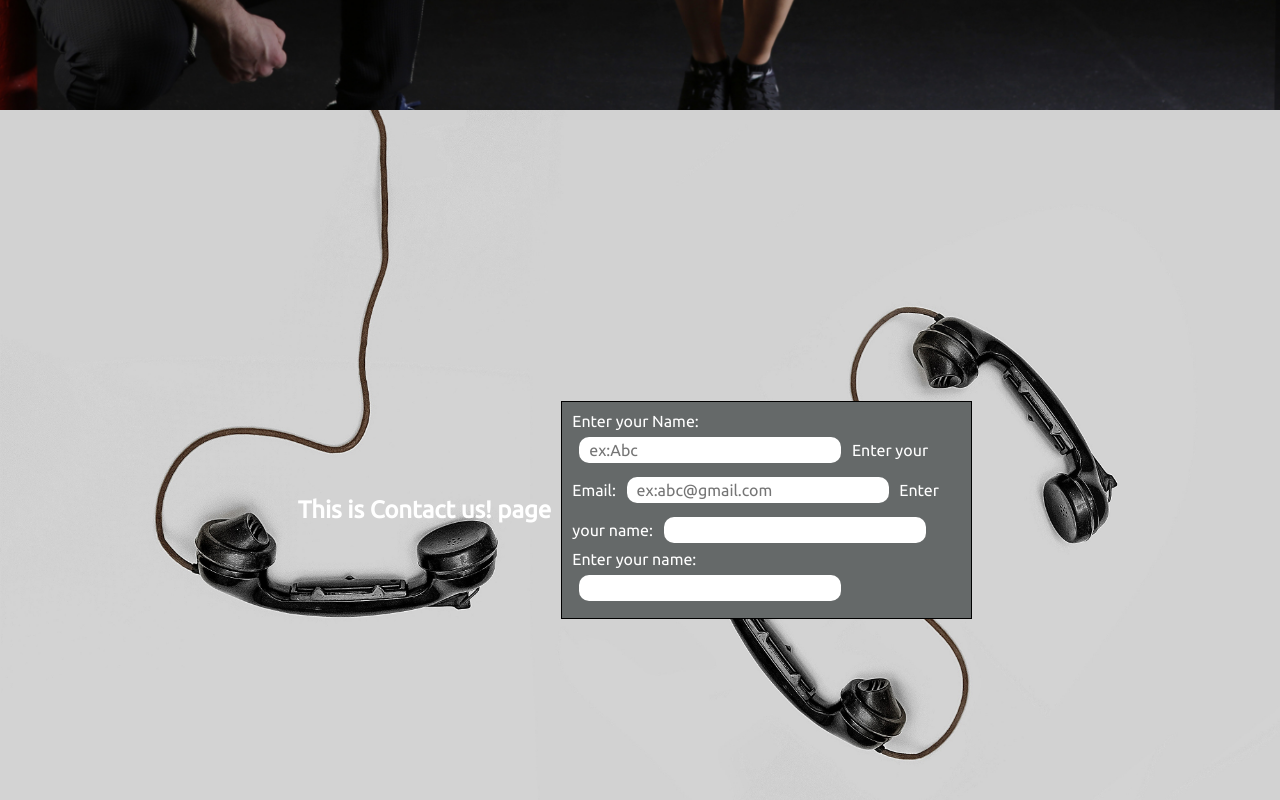
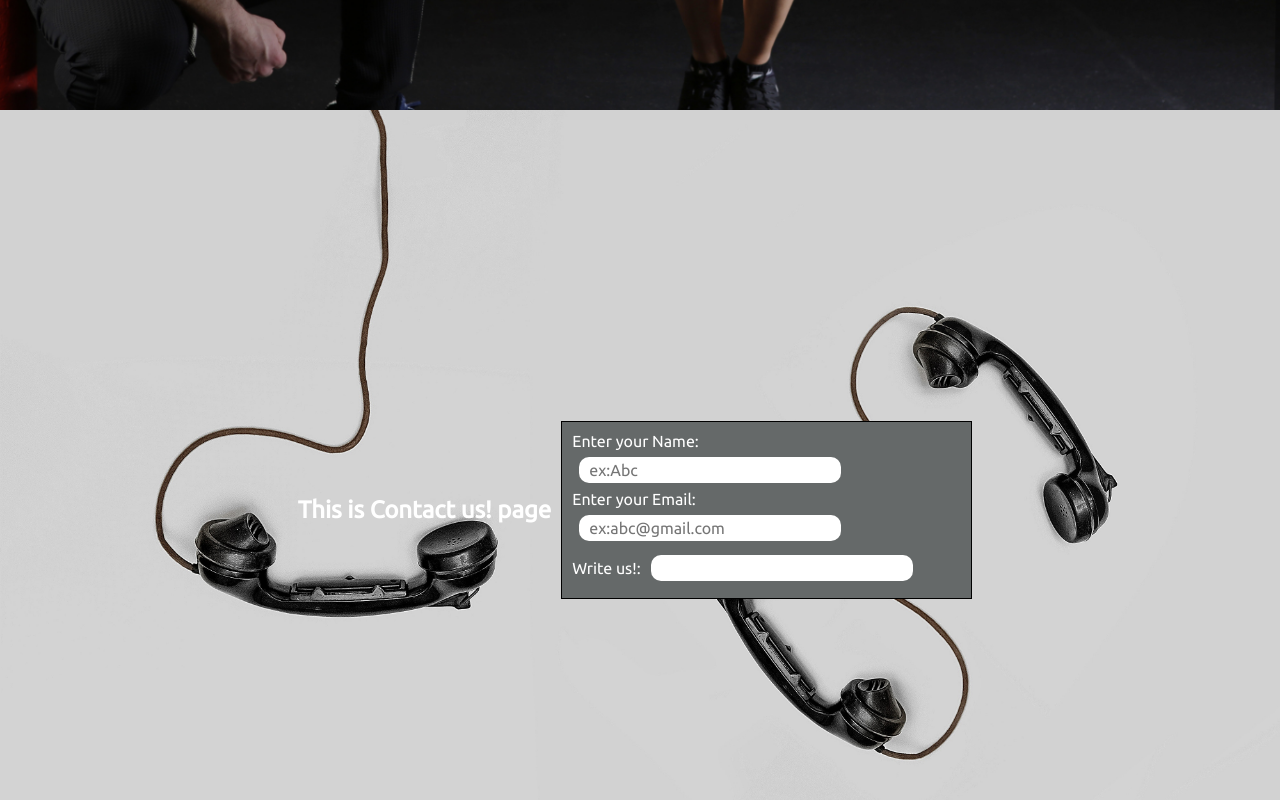
Before and after one commit to Vishal4real/Gym-Website-Static, a plain HTML site: page index.html in a window 1280 px wide. Shown: the part 2290-3090 px from the top of the page. Drawn offline with Linux system fonts and the light colour scheme.

Commit message:
Changed contact page

```diff
--- a/index.html
+++ b/index.html
@@ -41,10 +41,9 @@
       <section id="contact">
          <h1>This is Contact us! page</h1>
          <div class="form">
-            Enter your Name: <input type="text" placeholder="ex:Abc"/>
-            Enter your Email: <input type="text" placeholder="ex:abc@gmail.com" />
-            Enter your name: <input type="text" />
-            Enter your name: <input type="text" />
+            Enter your Name: <input type="text" placeholder="ex:Abc"/><br>
+            Enter your Email: <input type="text" placeholder="ex:abc@gmail.com" /><br>
+            Write us!: <input type="text" /><br>
          </div>
       </section>
       <script src="./Script/script.js"></script>
```
